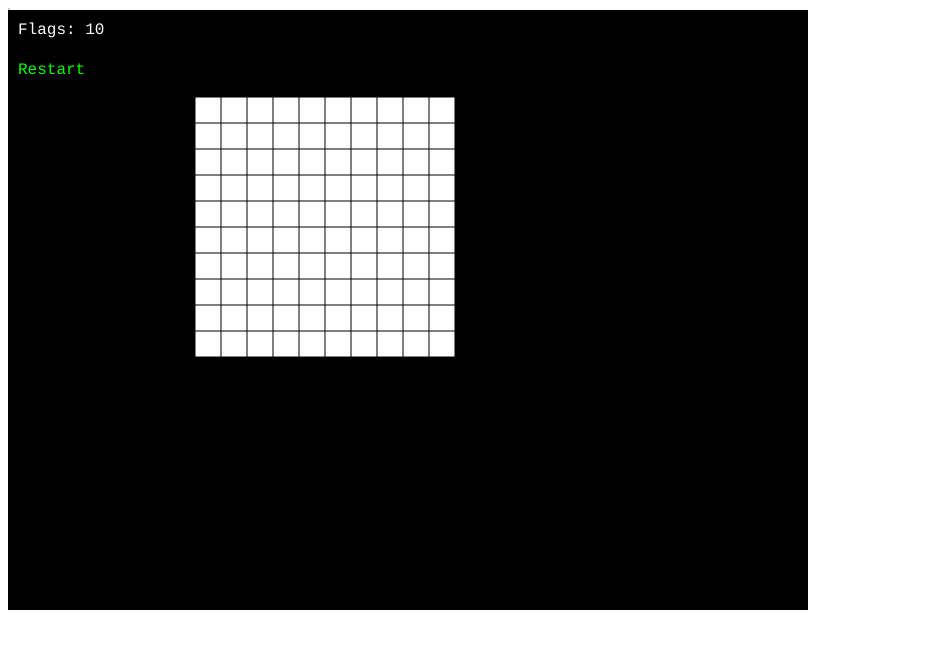
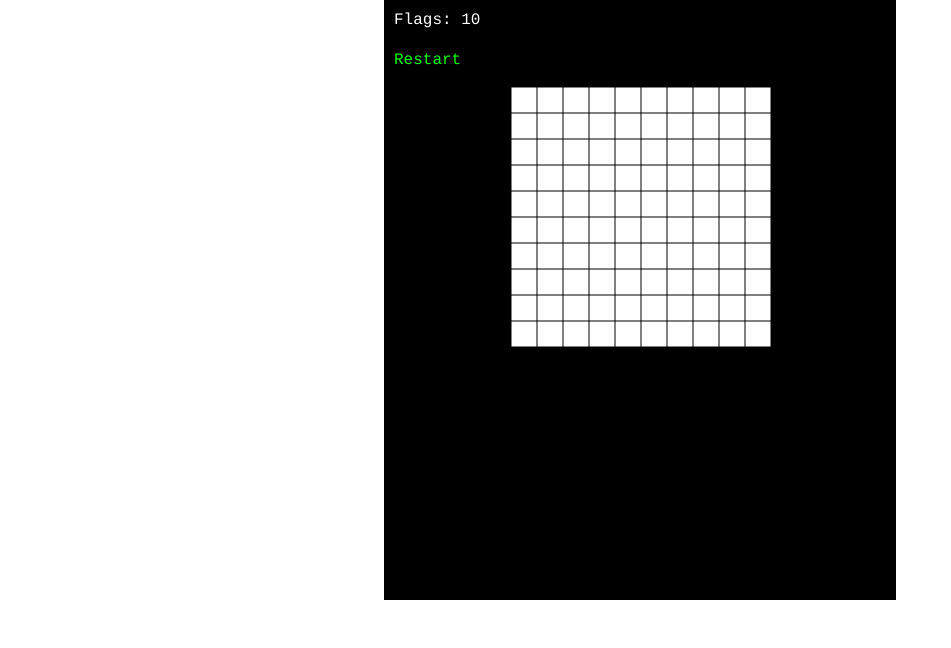
Before and after one commit to AchillesKal/minesweeper, a plain HTML site: page index.html in a window 1280 px wide. Shown: the whole page, without its empty margins (0-951 px from the left). Drawn offline with Linux system fonts and the light colour scheme.

Commit message:
Center canvas

```diff
--- a/index.html
+++ b/index.html
@@ -12,9 +12,8 @@
 </head>
 
 <body>
-    <div id="app">
-        <div id="stats"></div>
-        <table id="game"></table>
+    <div id="game-wrapper">
+      <div id="game"></div>
     </div>
     <script src="assets/phazer.js"></script>
     <script src="script.js"></script>
--- a/script.js
+++ b/script.js
@@ -19,7 +19,7 @@
         }
 
         draw() {
-          let x = 200;
+          let x = 140;
           let y = 100;
           let change = 26;
           let currentFlags = "";
@@ -97,7 +97,7 @@
             // Change row.
             if(i % 10 == 0) {
               y = y + change;
-              x = 200;
+              x = 140;
             }
 
           }
@@ -122,8 +122,9 @@
         const clickButton = this.add.text(10, 50, 'Restart', { fill: '#0f0' })
             .setInteractive()
             .on('pointerdown', () => {
-            this.scene.restart();
-        })
+                this.scene.restart();
+                this.minePositions = this.generateMinePositions(10);
+            })
 
 
 
@@ -146,6 +147,7 @@
 
         create ()
         {
+            console.log("create")
           this.input.mouse.disableContextMenu();
           this.state.state = gameState.PLAYING;
           for (let i = 1; i <= this.tiles; i++) {
@@ -300,9 +302,10 @@
 
       var config = {
           type: Phaser.AUTO,
-          width: 800,
+          width: 512,
           height: 600,
-          scene: [Scene]
+          scene: [Scene],
+          parent: 'game',
       };
 
       var game = new Phaser.Game(config);
--- a/style.css
+++ b/style.css
@@ -1,30 +1,11 @@
-h1,
-h2 {
-  font-family: Lato;
+body {
+  padding: 0;
+  margin: 0;
 }
 
-.mine {
-  background-color: red;
+#game-wrapper {
 }
-
-table {
-  border: solid 1px #ccc;
-  text-align: center;
+#game {
+  display: flex;
+  justify-content: center;
 }
-td {
-  border: solid 1px #ccc;
-  width: 20px;
-  height: 20px;
-}
-
-td.clicked {
-  background-color: #ddd;
-}
-
-td.mined {
-  background-color: red;
-}
-
-td.flagged {
-  background-color: green;
-}
```
